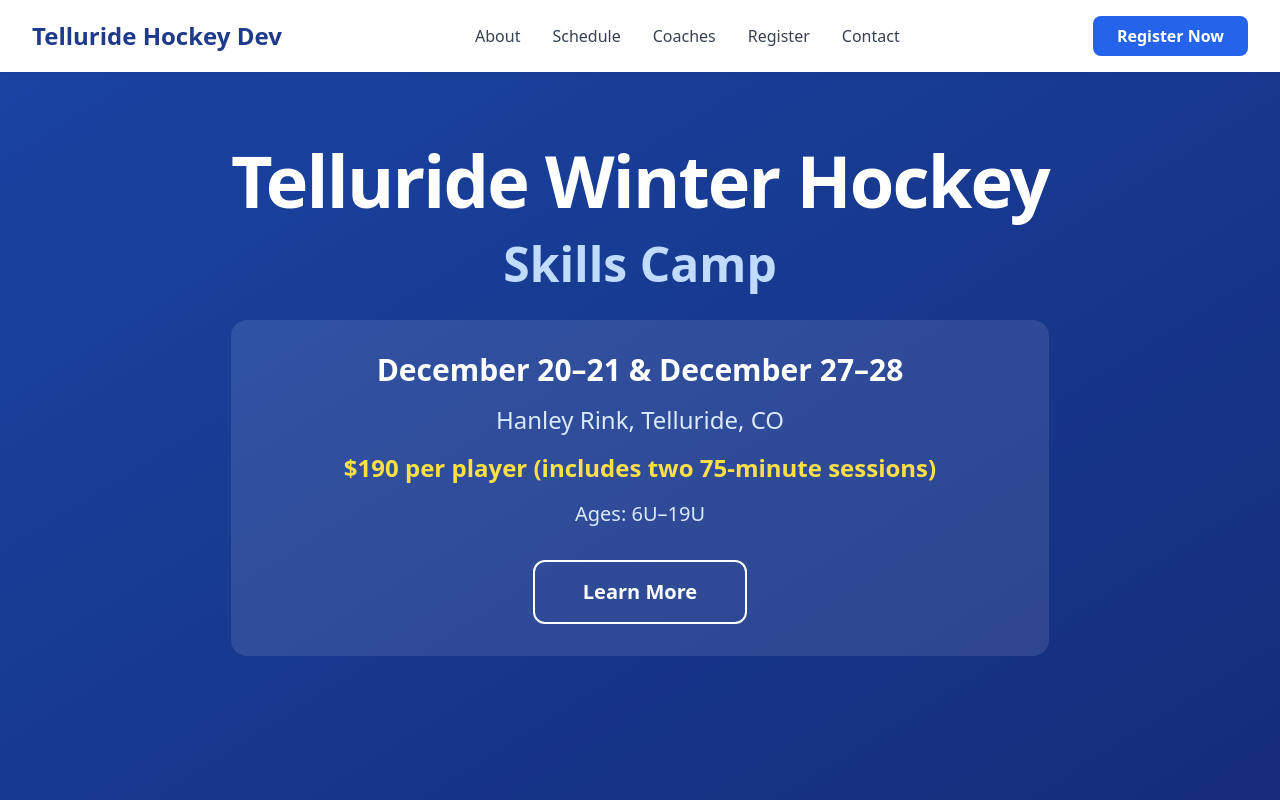
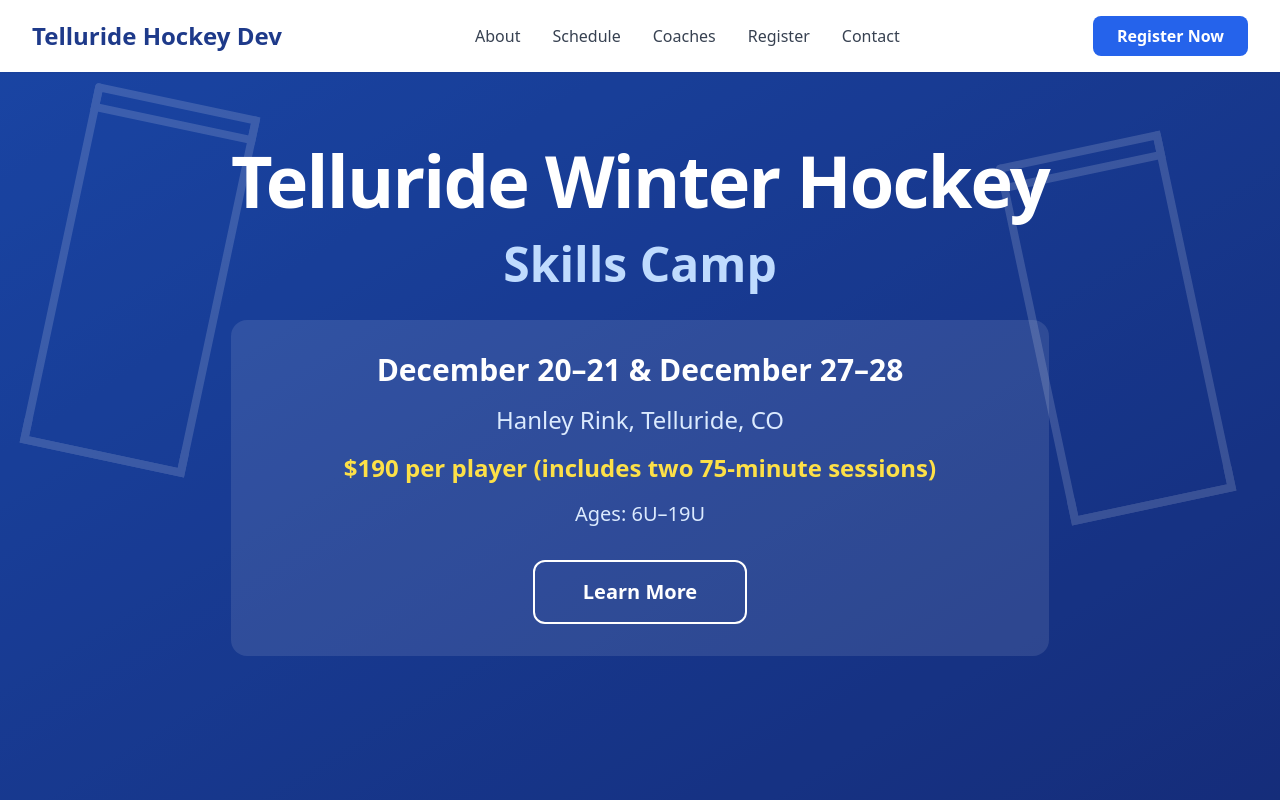
Before and after one commit to JohnoHoins/telluride-hockey-dev, a Next.js app: page / in a window 1280 px wide. Shown: the top 800 px of the page. Built offline with nearby package versions, Linux system fonts and the light colour scheme.

Commit message:
feat: add hockey sticks background to hero section
- Added subtle hockey stick SVG graphics behind the title
- Two crossed hockey sticks with low opacity for welcoming effect
- Maintains readability while adding hockey theme
- Professional and sporty visual enhancement

```diff
--- a/app/page.tsx
+++ b/app/page.tsx
@@ -108,6 +108,25 @@ export default function Home() {
       {/* Hero Section */}
       <section className="relative min-h-screen flex items-center justify-center bg-gradient-to-br from-blue-600 to-blue-800 text-white">
         <div className="absolute inset-0 bg-black opacity-30"></div>
+
+        {/* Hockey Sticks Background */}
+        <div className="absolute inset-0 opacity-15">
+          <div className="absolute top-20 left-10 transform rotate-12">
+            <svg width="200" height="400" viewBox="0 0 200 400" className="text-white">
+              <path d="M20 20 L20 380 L180 380 L180 20 L20 20" stroke="currentColor" strokeWidth="8" fill="none" strokeLinecap="round"/>
+              <path d="M20 20 L20 40 L180 40 L180 20" stroke="currentColor" strokeWidth="8" fill="none" strokeLinecap="round"/>
+              <path d="M20 360 L20 380 L180 380 L180 360" stroke="currentColor" strokeWidth="8" fill="none" strokeLinecap="round"/>
+            </svg>
+          </div>
+          <div className="absolute top-32 right-16 transform -rotate-12">
+            <svg width="200" height="400" viewBox="0 0 200 400" className="text-white">
+              <path d="M20 20 L20 380 L180 380 L180 20 L20 20" stroke="currentColor" strokeWidth="8" fill="none" strokeLinecap="round"/>
+              <path d="M20 20 L20 40 L180 40 L180 20" stroke="currentColor" strokeWidth="8" fill="none" strokeLinecap="round"/>
+              <path d="M20 360 L20 380 L180 380 L180 360" stroke="currentColor" strokeWidth="8" fill="none" strokeLinecap="round"/>
+            </svg>
+          </div>
+        </div>
+
         <div className="relative z-10 max-w-6xl mx-auto px-4 text-center">
           <h1 className="text-5xl md:text-7xl font-black mb-6 tracking-tight">
             Telluride Winter Hockey
```
